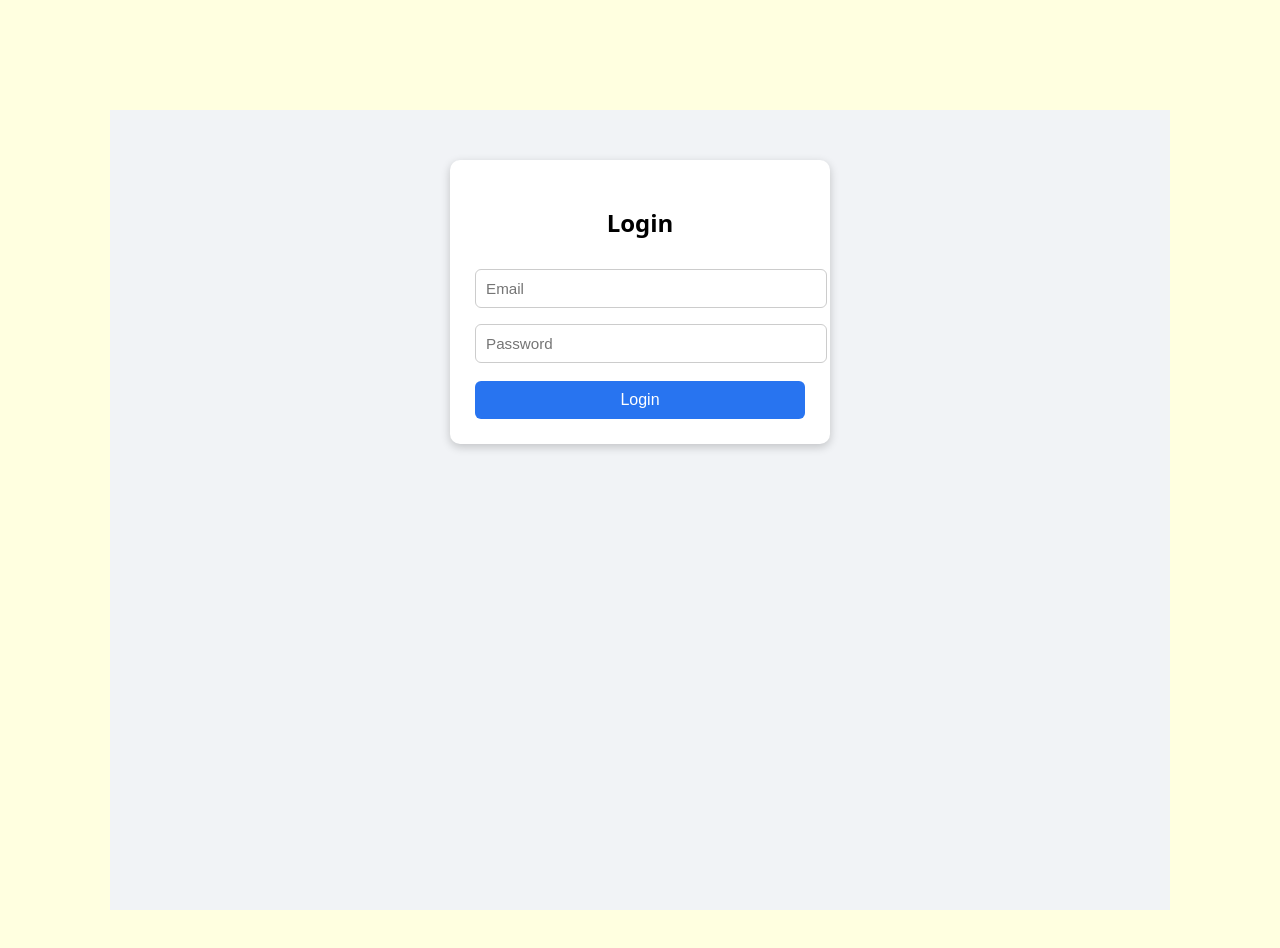
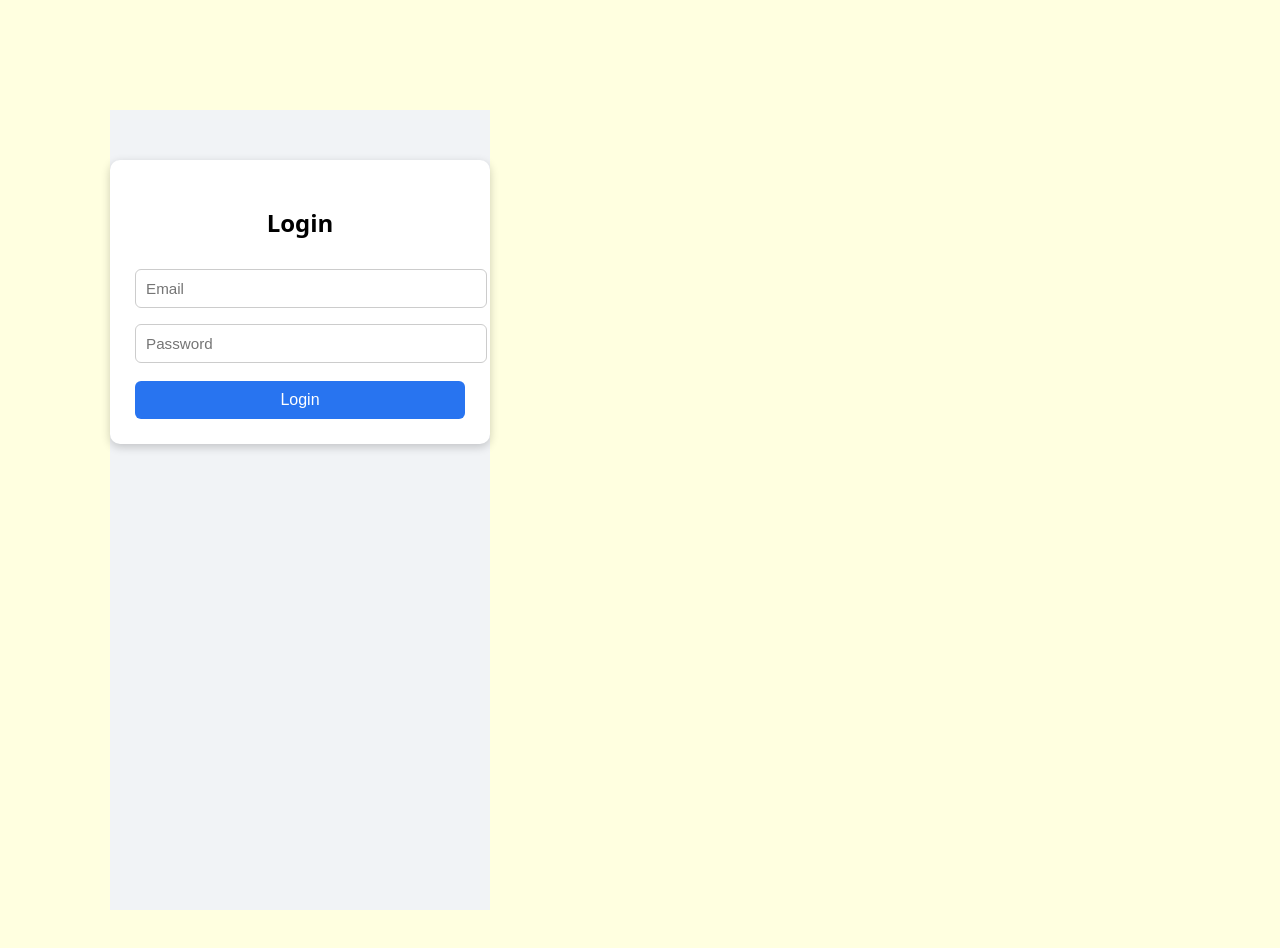
Before and after one commit to Mathumitha21/Shopping, a React (Vite) app: page /login in a window 1280 px wide. Shown: the top 948 px of the page. Built offline with nearby package versions, Linux system fonts and the light colour scheme.

Commit message:
project started

```diff
--- a/src/index.css
+++ b/src/index.css
@@ -8,6 +8,7 @@
   background-color: lightyellow;
   text-align: center;
   color: black;
+  display: flex;
 
    font-synthesis: none;
    text-rendering: optimizeLegibility;
@@ -16,6 +17,7 @@
 }
 
 body {
+  display: flex;
   margin:100px;
   padding: 10px;
 }
```
